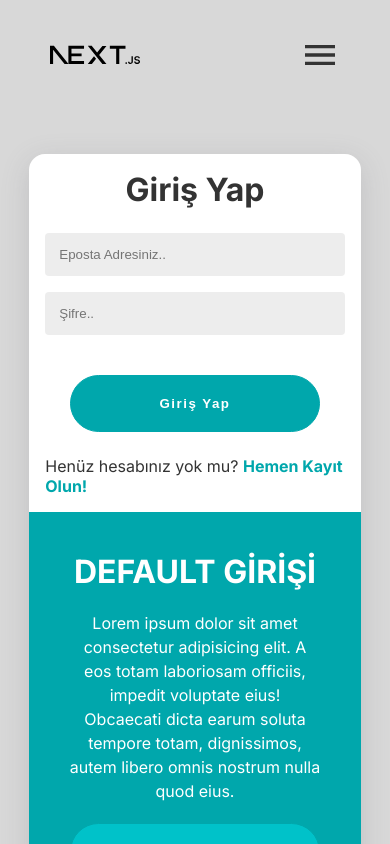
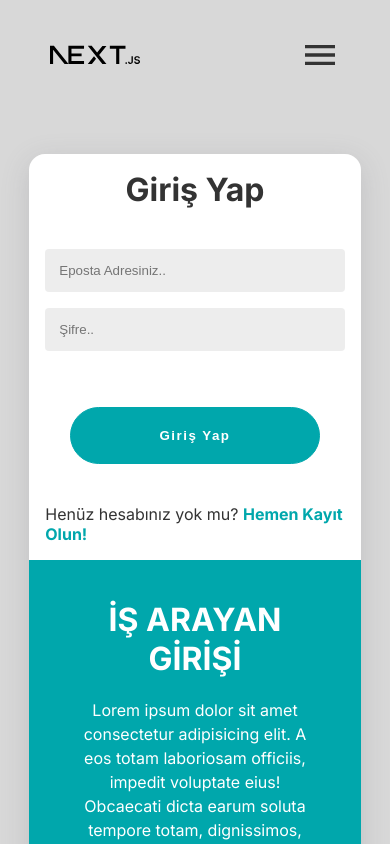
Before and after one commit to yakupkalayci/jobPortal, a Next.js app: page /login in a window 390 px wide. Shown: the top 844 px of the page. Built offline with nearby package versions, Linux system fonts and the light colour scheme; no server answers.

Commit message:
add firebase for authentication

```diff
--- a/app/layout.tsx
+++ b/app/layout.tsx
@@ -1,3 +1,4 @@
+import { Toaster } from "react-hot-toast";
 import type { Metadata } from "next";
 import { Inter } from "next/font/google";
 import { Header } from "./ui/header/Header";
@@ -19,7 +20,12 @@ export default function RootLayout({
     <html lang="tr">
       <body className={inter.className}>
         <Header />
-        <div className="main">{children}</div>
+        <div className="main">
+          <>
+            <Toaster />
+            {children}
+          </>
+        </div>
       </body>
     </html>
   );
--- /dev/null
+++ b/app/lib/actions/index.ts
@@ -0,0 +1,28 @@
+'use server';
+
+import {auth} from '../firebase';
+import { signInWithEmailAndPassword, createUserWithEmailAndPassword } from "firebase/auth";
+import { formType } from '@/app/ui/login/auth-form/AuthForm';
+
+export const authAction = async (prevState:any, formData: FormData) => {
+    const formType = formData.get('formType') as formType;
+    const email = formData.get('email') as string;
+    const password = formData.get('password') as string;
+
+    if(formType === 'login') {
+        try {
+            const response = await signInWithEmailAndPassword(auth, email, password);
+            return {msg: 'success'};
+        } catch(err) {
+            return {msg: err.message};
+        }
+    }
+    if(formType === 'signup') {
+        try {
+            const response = await createUserWithEmailAndPassword(auth, email, password);
+            return {msg: 'success'};
+        } catch(err) {
+            return {msg: err.code};
+        }
+    }
+}
--- /dev/null
+++ b/app/lib/firebase/index.ts
@@ -0,0 +1,16 @@
+import { initializeApp } from "firebase/app";
+import {getAuth} from "firebase/auth";
+
+// Your web app's Firebase configuration
+const firebaseConfig = {
+  apiKey: process.env.FIREBASE_API_KEY,
+  authDomain: process.env.FIREBASE_AUTH_DOMAIN,
+  projectId: process.env.FIREBASE_PROJECT_ID,
+  storageBucket: process.env.FIREBASE_STORAGE_BUCKET,
+  messagingSenderId: process.env.FIREBASE_MESSAGING_SENDER_ID,
+  appId: process.env.FIREBASE_APP_ID
+};
+
+// Initialize Firebase
+const app = initializeApp(firebaseConfig);
+export const auth = getAuth(app);
--- a/app/login/page.tsx
+++ b/app/login/page.tsx
@@ -16,10 +16,6 @@ function Login(props: LoginProps) {
   const { searchParams } = props;
   let type = searchParams?.type || "default";
 
-  // methods
-  const changeType = async () => {
-    "use server";
-  };
 
   return (
     <div className={styles.container}>
@@ -28,7 +24,7 @@ function Login(props: LoginProps) {
       </div>
       <div className={styles.right}>
         <div className={styles.rightContainer}>
-          <h1 className={styles.rightHeading}>{type} girişi</h1>
+          <h1 className={styles.rightHeading}>{type === 'default' ||type === 'isarayan' ? 'İş Arayan' : 'İşveren'} girişi</h1>
           <p>
             Lorem ipsum dolor sit amet consectetur adipisicing elit. A eos totam
             laboriosam officiis, impedit voluptate eius! Obcaecati dicta earum
--- a/app/page.tsx
+++ b/app/page.tsx
@@ -1,6 +1,4 @@
 import Link from "next/link";
-import { Header } from "./ui/header/Header";
-
 import styles from "@/app/ui/home/home.module.css";
 
 export default function Home() {
--- a/app/ui/home/home.module.css
+++ b/app/ui/home/home.module.css
@@ -51,6 +51,7 @@
   flex-direction: column;
   gap: 15px;
   color: var(--banner-title);
+  text-wrap: balance;
 }
 
 .title {
@@ -106,4 +107,12 @@
   .link {
     margin-bottom: 20px;
   }
+
+  .titleContainer {
+    padding: 32px;
+  }
+
+  .main {
+    padding-bottom: 32px;
+  }
 }
--- a/app/ui/login/auth-form/AuthForm.tsx
+++ b/app/ui/login/auth-form/AuthForm.tsx
@@ -1,6 +1,9 @@
 "use client";
 
-import { useState } from "react";
+import { useState, useEffect } from "react";
+import { useFormState } from "react-dom";
+import toast from "react-hot-toast";
+import { authAction } from "@/app/lib/actions";
 import { loginTypes } from "@/app/login/page";
 import styles from "./authForm.module.css";
 
@@ -8,38 +11,45 @@ interface AuthProps {
   type: loginTypes;
 }
 
+export type formType = 'login' | 'signup'
+
 function AuthForm(props: AuthProps) {
   // destruct props
   const { type } = props;
 
   // states
-  const [formType, setFormType] = useState<"login" | "signup">("login");
+  const [formType, setFormType] = useState<formType>('login');
+  const [state, formAction] = useFormState(authAction, '');
 
   // methods
   const changeFormType = () => {
     setFormType((prev) => (prev === "login" ? "signup" : "login"));
   };
 
-  const login = () => {
-    if(type === 'default' || type === 'isarayan') {
-      console.log("İŞARAYAN GİRİŞİ");
-    } else {
-      console.log("İŞVEREN GİRİŞİ");
+  // useEffects
+  useEffect(() => {
+    if(state?.msg === 'success') {
+      toast.success(state.msg);
+      return;
     }
+    if(state?.msg) {
+      let errMsg = state.msg;
+      errMsg = errMsg?.slice(errMsg.indexOf('/')+1);
+      toast.error(errMsg);
     }
 
-  const signup = () => {
-    if(type === 'default' || type === 'isarayan') {
-      console.log("İŞARAYAN KAYDI");
-    } else {
-      console.log("İŞVEREN KAYDI");
-    }
-  }
+  }, [state]);
 
   return (
     <div className={styles.container}>
+      <form action={formAction} className={styles.form}>
         <h1>{formType === "login" ? "Giriş Yap" : "Kayıt Ol"}</h1>
         <div className={styles.inputContainer}>
+          <input
+            type="hidden"
+            name="formType"
+            value={formType}
+          />
           <input
             type="text"
             name="email"
@@ -53,7 +63,7 @@ function AuthForm(props: AuthProps) {
             className={styles.input}
           />
         </div>
-      <button className={styles.btn} onClick={() => formType === 'login' ? login() : signup()}>
+        <button type="submit" className={styles.btn}>
           {formType === "login" ? "Giriş Yap" : "Kayıt Ol"}
         </button>
         <div className={styles.signupInfo}>
@@ -64,6 +74,7 @@ function AuthForm(props: AuthProps) {
             {formType === "login" ? "Hemen Kayıt Olun!" : "Giriş Yap"}
           </span>
         </div>
+      </form>
     </div>
   );
 }
--- a/app/ui/login/auth-form/authForm.module.css
+++ b/app/ui/login/auth-form/authForm.module.css
@@ -1,11 +1,19 @@
 .container {
     background-color: var(--white);
     display: flex;
-    gap: 40px;
-    flex-direction: column;
     justify-content: center;
     align-items: center;
     height: 100%;
+}
+
+.form {
+    display: flex;
+    flex-direction: column;
+    width: 100%;
+    height: 100%;
+    justify-content: center;
+    align-items: center;
+    gap: 40px;
 }
 
 .inputContainer {
@@ -35,10 +43,11 @@
     cursor: pointer;
     position: relative;
     overflow: hidden;
+    z-index: 10;
 }
 
 .btn::before {
-    content: 'Giriş Yap';
+    content: '';
     position: absolute;
     top: 0;
     left: 0;
@@ -49,9 +58,7 @@
     border-radius: 35px;
     transition: all 0.5s;
     color: black;
-    display: flex;
-    justify-content: center;
-    align-items: center;
+    z-index: -1;
 }
 
 .btn:hover {
--- a/package.json
+++ b/package.json
@@ -10,9 +10,11 @@
   },
   "dependencies": {
     "clsx": "^2.0.0",
+    "firebase": "^10.7.1",
     "next": "14.0.4",
     "react": "^18",
     "react-dom": "^18",
+    "react-hot-toast": "^2.4.1",
     "react-icons": "^4.12.0"
   },
   "devDependencies": {
```
Also changed, not shown: 2 other files (tests, documents, lock files or other folders). Lines whose indentation alone changed are shown as unchanged.
